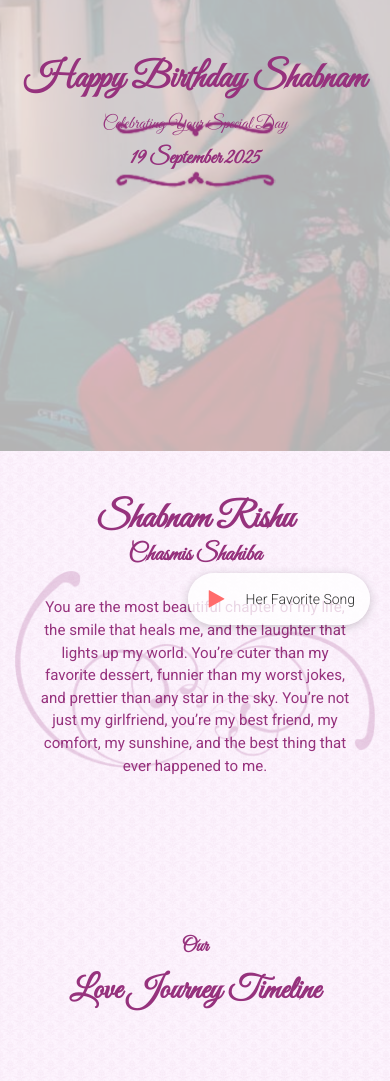
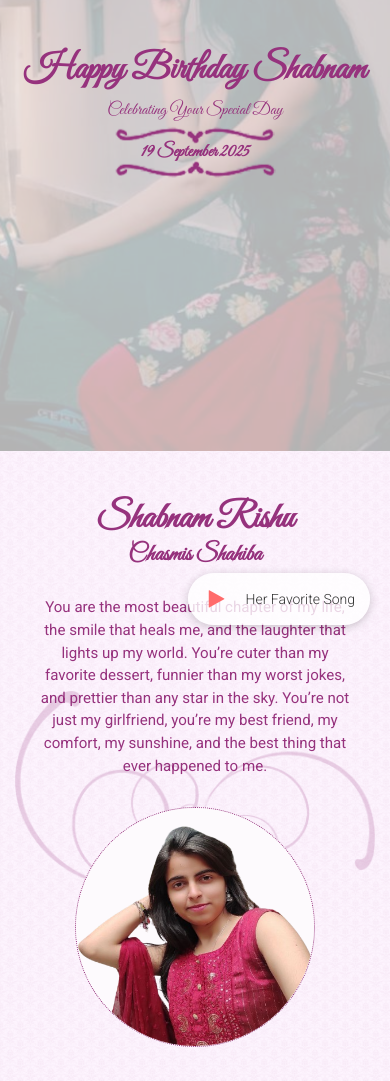
Before and after one commit to him4n-shu/shabnam-rishu, a plain HTML site: page index.html in a window 390 px wide. Shown: the part 199-1280 px from the top of the page. Drawn offline with Linux system fonts and the light colour scheme.

Commit message:
Initial commit

```diff
--- a/css/responsive.css
+++ b/css/responsive.css
@@ -566,8 +566,14 @@ header.the-heart-menu-and-logo-section.sticky-menu .the-heart-main-meun{
 .the-heart-spilt-container {
   width: 100%;
 }
+.the-heart-intruduction-content-img {
+  text-align: center;
+}
 .the-heart-intruduction-content-img img {
-  display: none;
+  display: block;
+  width: 240px;
+  height: 240px;
+  margin: 0 auto;
 }
 .the-heart-single-introduction:nth-child(2n) .the-heart-intruduction-content-txt {
   text-align: center;
@@ -819,12 +825,16 @@ header.the-heart-menu-and-logo-section.sticky-menu .the-heart-main-meun{
     }
 
     .the-heart-welcome-content h4 {
-        font-size: 1.2em;
-        margin: 15px 0;
+        font-size: 1.1em;
+        margin: 10px 0 6px 0;
     }
 
     .the-heart-floral-txt h3 {
-        font-size: 1.5em;
+        font-size: 1.2em;
+    }
+
+    .the-heart-floral-txt {
+        margin-top: 6px;
     }
 
     /* Introduction Section */
@@ -1001,11 +1011,29 @@ header.the-heart-menu-and-logo-section.sticky-menu .the-heart-main-meun{
     }
 
     .the-heart-welcome-content h4 {
-        font-size: 1em;
+        font-size: 0.95em;
+        margin: 8px 0 4px 0;
     }
 
     .the-heart-floral-txt h3 {
-        font-size: 1.2em;
+        font-size: 1.0em;
+    }
+
+    /* Keep decorative floral lines; reposition to avoid overlap */
+    .the-heart-floral-txt {
+        position: relative;
+        margin-top: 6px;
+        padding: 18px 0; /* space for floral lines */
+    }
+    .the-heart-floral-txt:before {
+        display: block !important;
+        top: 0 !important;
+        bottom: auto !important;
+    }
+    .the-heart-floral-txt:after {
+        display: block !important;
+        top: auto !important;
+        bottom: 0 !important;
     }
 
     /* Gallery Section */
```
